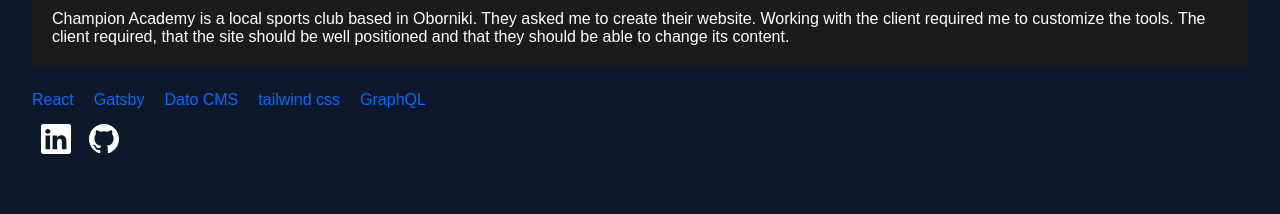
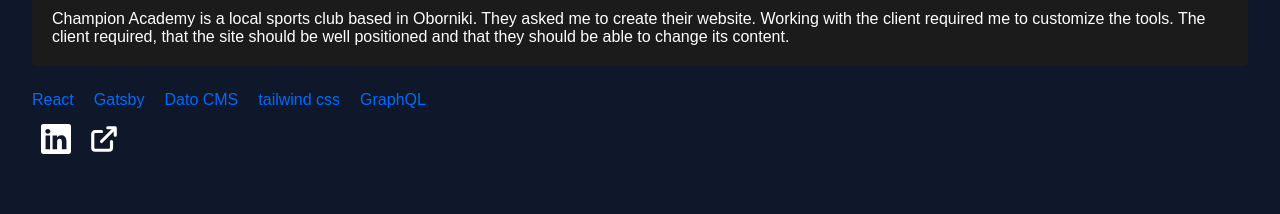
Before and after one commit to JayCodeGitHub/jaycode-next.js, a Next.js app: page /experience in a window 1280 px wide. Shown: the part 2120-2334 px from the top of the page. Built offline with nearby package versions, Linux system fonts and the light colour scheme.

Commit message:
Fix ProjectSection website icon

```diff
--- a/src/components/projectSection/projectSection.tsx
+++ b/src/components/projectSection/projectSection.tsx
@@ -55,8 +55,20 @@ const ProjectSection = ({
               </svg>
             </a>
             <a target="_blank" aria-label="Link to website" href={href}>
-              <svg xmlns="http://www.w3.org/2000/svg" width="48" height="48" viewBox="0 0 24 24">
-                <path d="M12 0c-6.626 0-12 5.373-12 12 0 5.302 3.438 9.8 8.207 11.387.599.111.793-.261.793-.577v-2.234c-3.338.726-4.033-1.416-4.033-1.416-.546-1.387-1.333-1.756-1.333-1.756-1.089-.745.083-.729.083-.729 1.205.084 1.839 1.237 1.839 1.237 1.07 1.834 2.807 1.304 3.492.997.107-.775.418-1.305.762-1.604-2.665-.305-5.467-1.334-5.467-5.931 0-1.311.469-2.381 1.236-3.221-.124-.303-.535-1.524.117-3.176 0 0 1.008-.322 3.301 1.23.957-.266 1.983-.399 3.003-.404 1.02.005 2.047.138 3.006.404 2.291-1.552 3.297-1.23 3.297-1.23.653 1.653.242 2.874.118 3.176.77.84 1.235 1.911 1.235 3.221 0 4.609-2.807 5.624-5.479 5.921.43.372.823 1.102.823 2.222v3.293c0 .319.192.694.801.576 4.765-1.589 8.199-6.086 8.199-11.386 0-6.627-5.373-12-12-12z" />
+              <svg
+                xmlns="http://www.w3.org/2000/svg"
+                width="48"
+                height="48"
+                viewBox="0 0 24 24"
+                fill="#ffffff"
+                stroke="#ffffff"
+                stroke-width="2.5"
+                stroke-linecap="round"
+                stroke-linejoin="round"
+              >
+                <g fill="none">
+                  <path d="M18 14v5a2 2 0 0 1-2 2H5a2 2 0 0 1-2-2V8c0-1.1.9-2 2-2h5M15 3h6v6M10 14L20.2 3.8" />
+                </g>
               </svg>
             </a>
           </IconsWrapper>
```
